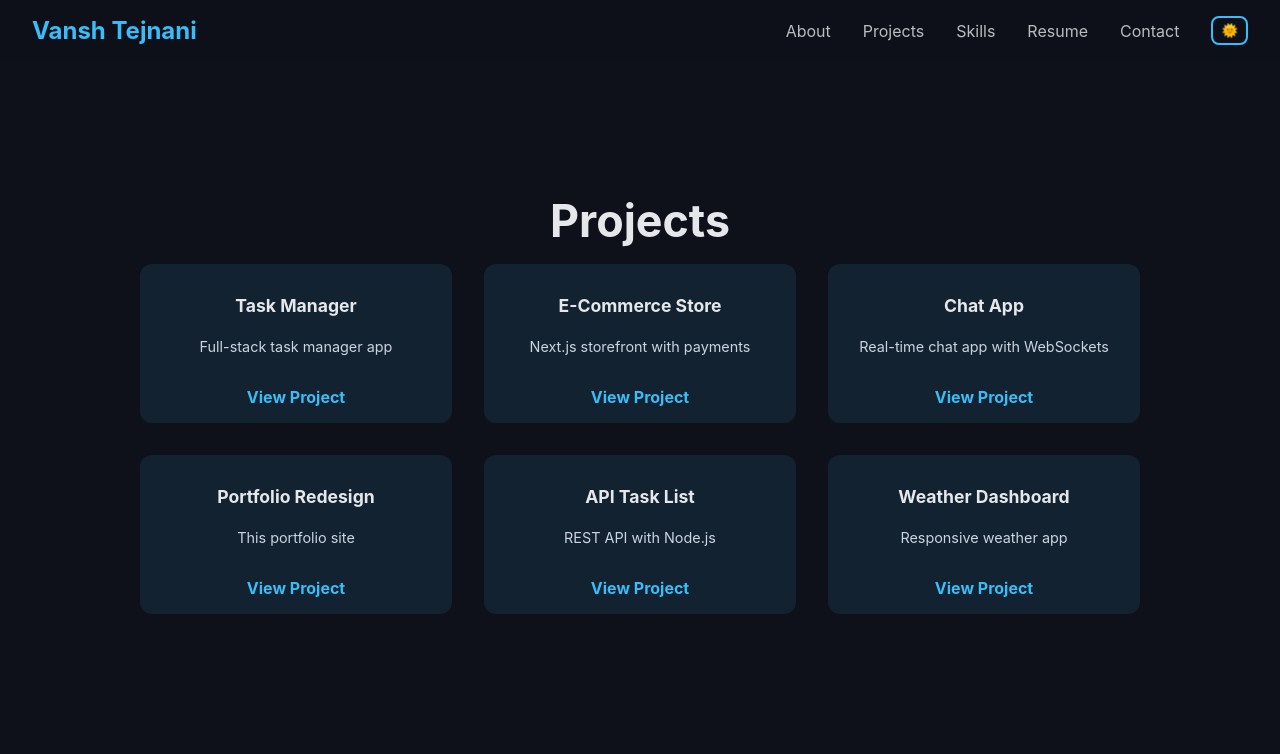
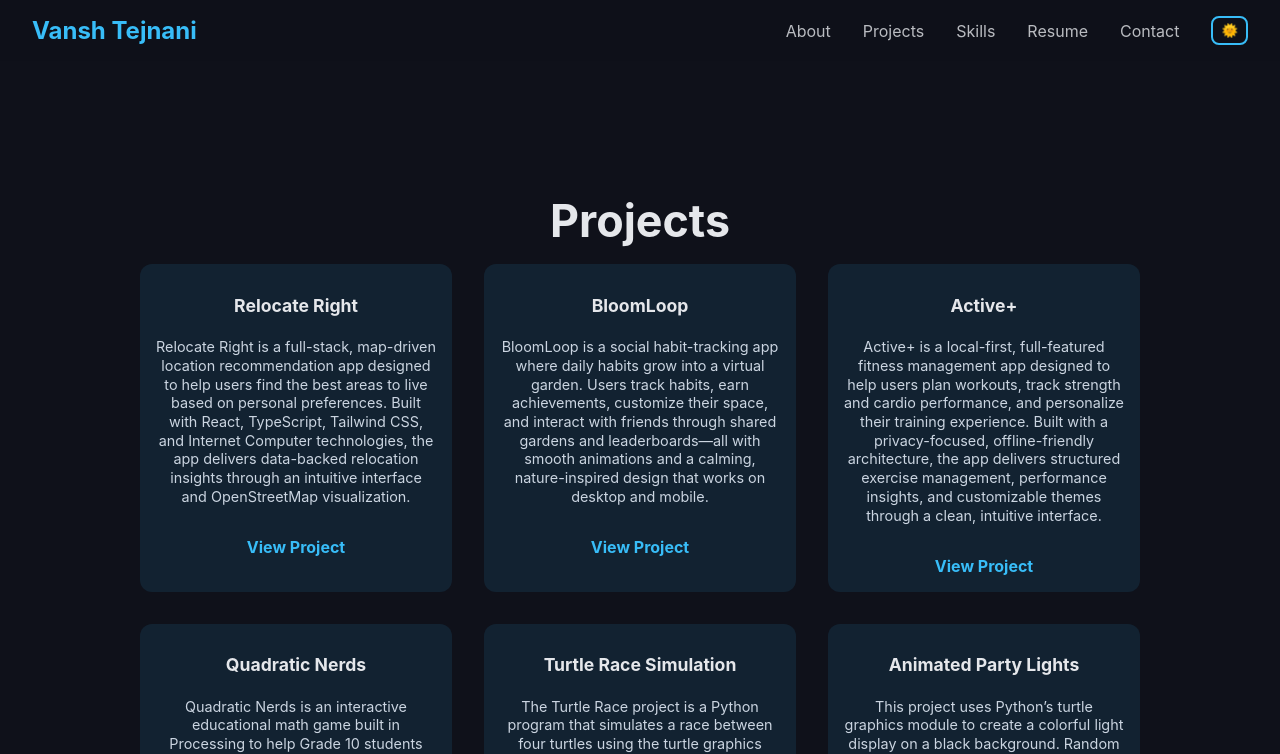
Before and after one commit to vansht04/portfolio, a Next.js app: page /projects in a window 1280 px wide. Shown: the top 754 px of the page. Built offline with nearby package versions, Linux system fonts and the light colour scheme.

Commit message:
projects page update with descriptions and working links

```diff
--- a/app/projects/page.tsx
+++ b/app/projects/page.tsx
@@ -9,12 +9,12 @@ interface Project {
 
 export default function Projects() {
   const projects: Project[] = [
-    { title: "Task Manager", description: "Full-stack task manager app", link: "https://yourproject.com/task-manager" },
-    { title: "E-Commerce Store", description: "Next.js storefront with payments", link: "https://yourproject.com/e-commerce-store" },
-    { title: "Chat App", description: "Real-time chat app with WebSockets", link: "https://yourproject.com/chat-app" },
-    { title: "Portfolio Redesign", description: "This portfolio site", link: "https://yourproject.com/portfolio-redesign" },
-    { title: "API Task List", description: "REST API with Node.js", link: "https://yourproject.com/api-task-list" },
-    { title: "Weather Dashboard", description: "Responsive weather app", link: "https://yourproject.com/weather-dashboard" },
+    { title: "Relocate Right", description: "Relocate Right is a full-stack, map-driven location recommendation app designed to help users find the best areas to live based on personal preferences. Built with React, TypeScript, Tailwind CSS, and Internet Computer technologies, the app delivers data-backed relocation insights through an intuitive interface and OpenStreetMap visualization.", link: "https://relocateright.vercel.app/" },
+    { title: "BloomLoop", description: "BloomLoop is a social habit-tracking app where daily habits grow into a virtual garden. Users track habits, earn achievements, customize their space, and interact with friends through shared gardens and leaderboards—all with smooth animations and a calming, nature-inspired design that works on desktop and mobile.", link: "https://bloomloop-4ns.caffeine.xyz/" },
+    { title: "Active+", description: "Active+ is a local-first, full-featured fitness management app designed to help users plan workouts, track strength and cardio performance, and personalize their training experience. Built with a privacy-focused, offline-friendly architecture, the app delivers structured exercise management, performance insights, and customizable themes through a clean, intuitive interface.", link: "https://activeplus-coq.caffeine.xyz/" },
+    { title: "Quadratic Nerds", description: "Quadratic Nerds is an interactive educational math game built in Processing to help Grade 10 students practice factoring quadratic equations. The game features randomized quadratic questions, clickable answer buttons, score tracking, and immediate feedback, creating an engaging and structured way for students to strengthen their problem-solving skills through gameplay.", link: "https://github.com/vansht04/Quadratic-Nerds" },
+    { title: "Turtle Race Simulation", description: "The Turtle Race project is a Python program that simulates a race between four turtles using the turtle graphics module. Each turtle moves at a random speed, making every race different. The program uses object-oriented programming to control the race setup and logic. A countdown starts the race, and a victory message is shown when a turtle wins.", link: "https://github.com/vansht04/Real-Time-Turtle-Race-Simulation" },
+    { title: "Animated Party Lights", description: "This project uses Python’s turtle graphics module to create a colorful light display on a black background. Random positions, directions, and colors are generated to draw glowing lines and dots across the screen. Each “light” appears in a different place, making the design unique every time the program runs. The project demonstrates randomness, functions, and creative use of turtle graphics.", link: "https://github.com/vansht04/Animated-Party-Lights-Visualization" },
   ];
 
   return (
```
